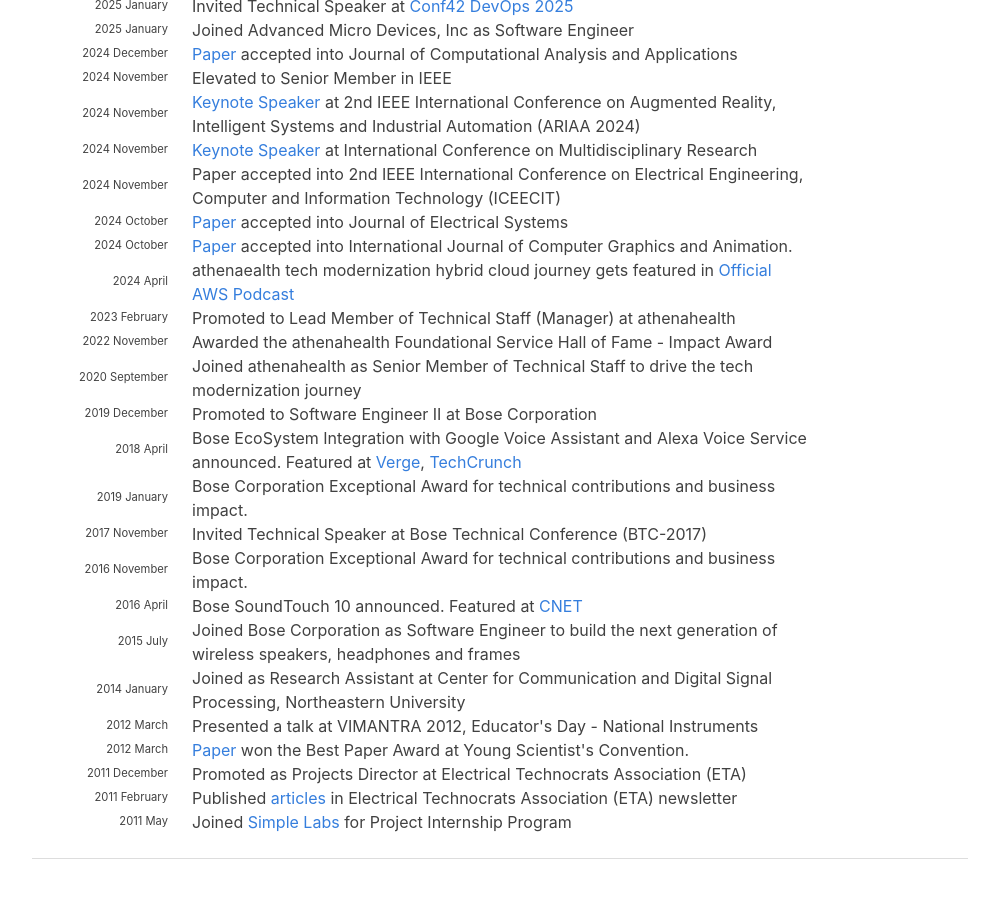
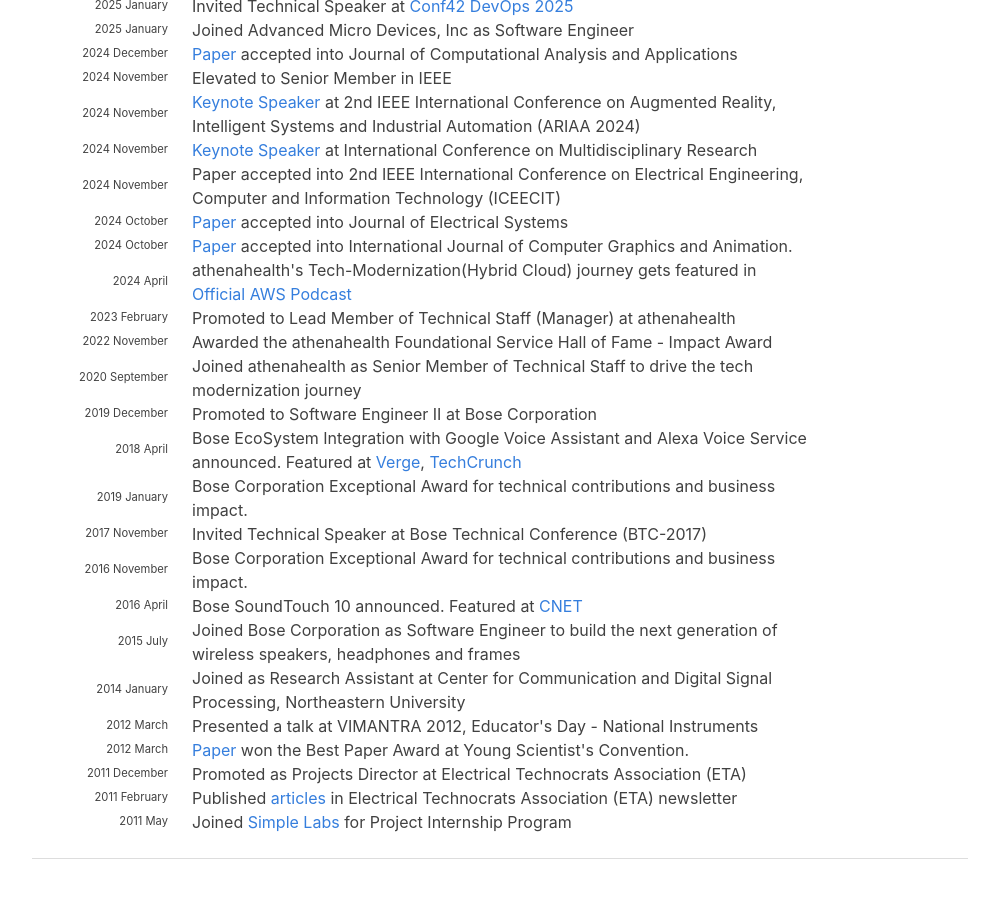
Before and after one commit to hariharanragothaman/hariharanragothaman.github.io, a Jekyll site: the page built from index.md, in a window 1280 px wide and 900 px high, scrolled down 1036 px. Shown: the whole window, without its empty margins (140-1139 px from the left). Built offline with Jekyll 4.4.1, drawn with Linux system fonts in a browser that asks for light colours; nearby versions of some CDN libraries; some web fonts are replaced.

Commit message:
Polishes and Updates

```diff
--- a/_data/news.yaml
+++ b/_data/news.yaml
@@ -52,7 +52,7 @@
 
 - year: 2024
   year-extra: April
-  description: athenaealth tech modernization hybrid cloud journey gets featured in <a href="https://aws.amazon.com/podcasts/aws-podcast/663-athenahealth-accelerates-hybrid-cloud-journey-with-aws/?podcast-list-wide.sort-by=item.additionalFields.EpisodeNum&podcast-list-wide.sort-order=desc">Official AWS Podcast</a>
+  description: athenahealth's Tech-Modernization(Hybrid Cloud) journey gets featured in <a href="https://aws.amazon.com/podcasts/aws-podcast/663-athenahealth-accelerates-hybrid-cloud-journey-with-aws/?podcast-list-wide.sort-by=item.additionalFields.EpisodeNum&podcast-list-wide.sort-order=desc">Official AWS Podcast</a>
 
 - year: 2023
   year-extra: February
```
